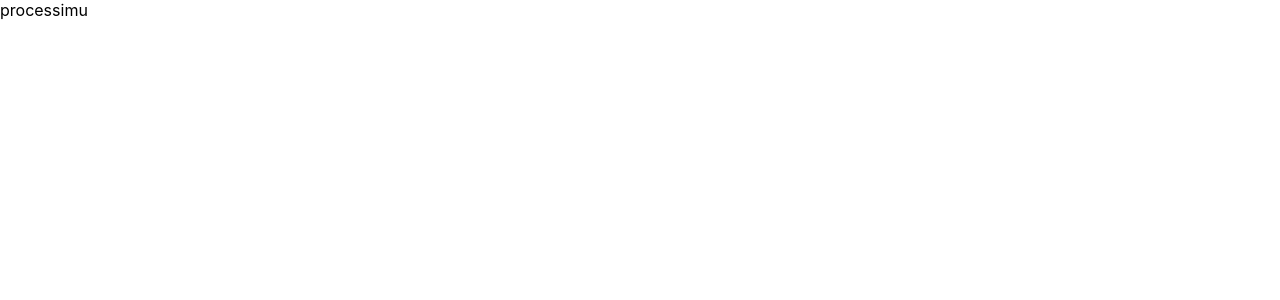
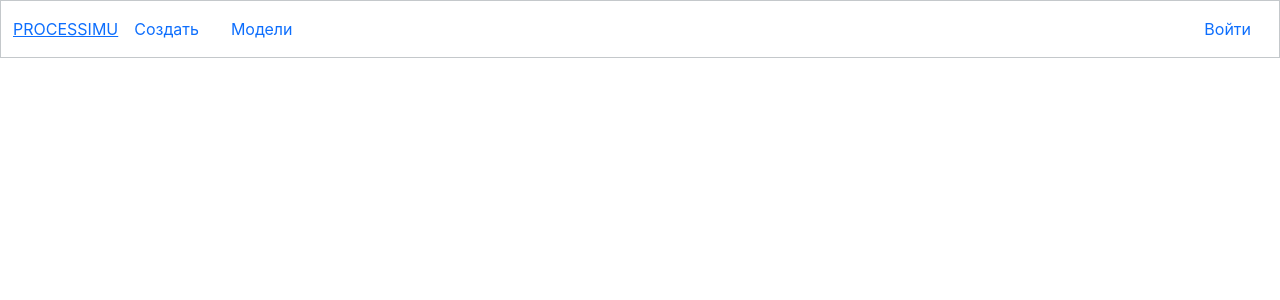
Before and after one commit to fatevector/processimu, a React (Create React App) app in the folder client/: page / in a window 1280 px wide. Shown: the top 300 px of the page. Built offline with nearby package versions, Linux system fonts and the light colour scheme.

Commit message:
init navBar

```diff
--- a/client/package.json
+++ b/client/package.json
@@ -6,9 +6,14 @@
     "@testing-library/jest-dom": "^5.16.5",
     "@testing-library/react": "^13.4.0",
     "@testing-library/user-event": "^13.5.0",
+    "axios": "^1.3.4",
+    "bootstrap": "^5.3.0-alpha1",
     "react": "^18.2.0",
     "react-dom": "^18.2.0",
+    "react-redux": "^8.0.5",
+    "react-router-dom": "^5.3.4",
     "react-scripts": "5.0.1",
+    "react-toastify": "^9.1.1",
     "web-vitals": "^2.1.4"
   },
   "scripts": {
--- a/client/public/index.html
+++ b/client/public/index.html
@@ -24,6 +24,12 @@
       work correctly both with client-side routing and a non-root public URL.
       Learn how to configure a non-root public URL by running `npm run build`.
     -->
+        <link
+            href="https://cdn.jsdelivr.net/npm/bootstrap@5.3.0-alpha1/dist/css/bootstrap.min.css"
+            rel="stylesheet"
+            integrity="sha384-GLhlTQ8iRABdZLl6O3oVMWSktQOp6b7In1Zl3/Jr59b6EGGoI1aFkw7cmDA6j6gD"
+            crossorigin="anonymous"
+        />
         <title>React App</title>
     </head>
     <body>
@@ -38,6 +44,5 @@
 
       To begin the development, run `npm start` or `yarn start`.
       To create a production bundle, use `npm run build` or `yarn build`.
-    -->
-  </body>
+    --></body>
 </html>
--- a/client/src/App.js
+++ b/client/src/App.js
@@ -1,9 +1,11 @@
+import NavBar from "./app/components/ui/navBar";
+
 function App() {
-  return (
-    <div className="App">
-      processimu
-    </div>
-  );
+    return (
+        <div className="App">
+            <NavBar />
+        </div>
+    );
 }
 
 export default App;
--- /dev/null
+++ b/client/src/app/components/ui/logo.jsx
@@ -0,0 +1,11 @@
+import history from "../../utils/history";
+
+const Logo = ({ to }) => {
+    return (
+        <a onClick={() => history.push(to)} className="logo">
+            PROCESSIMU
+        </a>
+    );
+};
+
+export default Logo;
--- /dev/null
+++ b/client/src/app/components/ui/navBar.jsx
@@ -0,0 +1,46 @@
+import React from "react";
+import { Link } from "react-router-dom";
+
+import Logo from "./logo";
+import NavProfile from "./navProfile";
+
+const NavBar = () => {
+    const isLoggedIng = false;
+
+    return (
+        <nav className="navbar mb-3 border border-secondary-subtle">
+            <div className="container-fluid">
+                <ul className="nav d-flex align-items-baseline">
+                    <li className="nav-item">
+                        <Logo to="/" />
+                    </li>
+                    <li className="nav-item">
+                        <Link className="nav-link" to="/">
+                            Создать
+                        </Link>
+                    </li>
+                    <li className="nav-item">
+                        <Link className="nav-link" to="/models">
+                            Модели
+                        </Link>
+                    </li>
+                </ul>
+                <ul className="d-flex align-items-baseline nav">
+                    {isLoggedIng ? (
+                        <>
+                            <li className="nav-item">
+                                <NavProfile />
+                            </li>
+                        </>
+                    ) : (
+                        <Link className="nav-link" to="/login">
+                            Войти
+                        </Link>
+                    )}
+                </ul>
+            </div>
+        </nav>
+    );
+};
+
+export default NavBar;
--- /dev/null
+++ b/client/src/app/components/ui/navProfile.jsx
@@ -0,0 +1,5 @@
+const navProfile = () => {
+    return <span>Name</span>;
+};
+
+export default navProfile;
--- /dev/null
+++ b/client/src/app/utils/history.js
@@ -0,0 +1,5 @@
+import { createBrowserHistory } from "history";
+
+const history = createBrowserHistory();
+
+export default history;
--- a/client/src/index.css
+++ b/client/src/index.css
@@ -11,3 +11,7 @@ code {
   font-family: source-code-pro, Menlo, Monaco, Consolas, 'Courier New',
     monospace;
 }
+
+.logo {
+  cursor: pointer;
+}
--- a/client/src/index.js
+++ b/client/src/index.js
@@ -1,11 +1,17 @@
-import React from 'react';
-import ReactDOM from 'react-dom/client';
-import './index.css';
-import App from './App';
+import React from "react";
+import ReactDOM from "react-dom/client";
+import { Router } from "react-router-dom";
 
-const root = ReactDOM.createRoot(document.getElementById('root'));
+import "./index.css";
+import history from "./app/utils/history";
+
+import App from "./App";
+
+const root = ReactDOM.createRoot(document.getElementById("root"));
 root.render(
-  <React.StrictMode>
-    <App />
-  </React.StrictMode>
+    <Router history={history}>
+        <React.StrictMode>
+            <App />
+        </React.StrictMode>
+    </Router>
 );
```
Also changed, not shown: 2 other files (tests, documents, lock files or other folders). Lines whose indentation alone changed are shown as unchanged.
